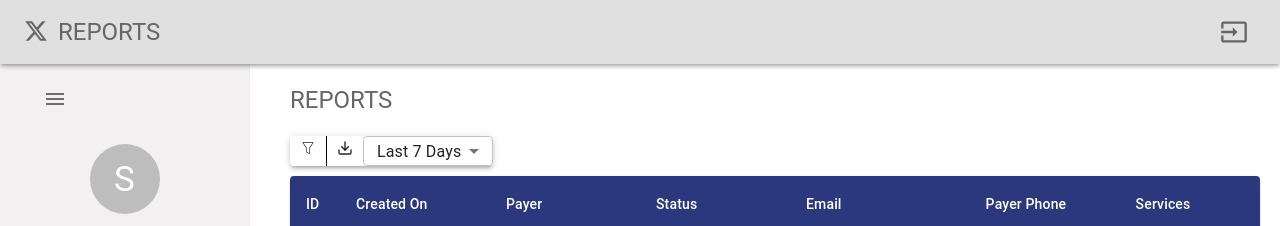
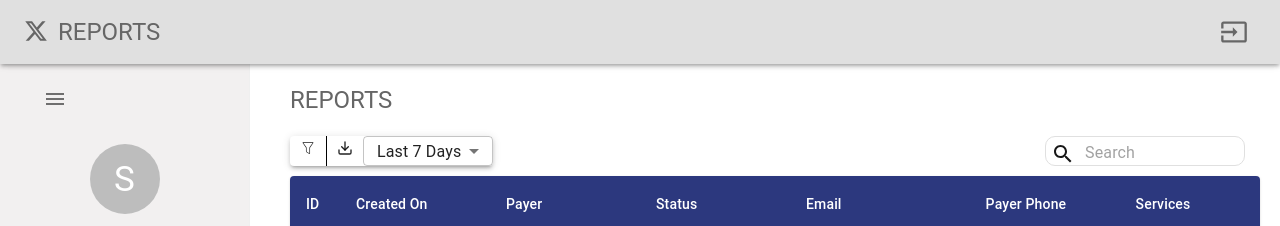
Before and after one commit to Sumant64/dynamic-table-report-mui, a Next.js app: page / in a window 1280 px wide. Shown: the top 226 px of the page. Built offline with nearby package versions, Linux system fonts and the light colour scheme.

Commit message:
search design

```diff
--- a/app/components/dynamicTable/ReportsPage.jsx
+++ b/app/components/dynamicTable/ReportsPage.jsx
@@ -1,5 +1,5 @@
 'use client'
-import { Box, Dialog, FormControl, InputLabel, MenuItem, Paper, Select } from '@mui/material';
+import { Box, Dialog, FormControl, InputBase, InputLabel, MenuItem, Paper, Select } from '@mui/material';
 import React, { useEffect, useState } from 'react';
 import data from '@/data/data.json'
 import { columnData } from '@/utils/tableHeader';
@@ -7,6 +7,7 @@ import ReportsTable from './ReportsTable';
 import { CiFilter } from "react-icons/ci";
 import { LuDownload } from "react-icons/lu";
 import ColumnFilterDialog from './ColumnFilterDialog';
+import SearchIcon from '@mui/icons-material/Search';
 
 const ReportsPage = () => {
     const [rowsPerPage, setRowsPerPage] = useState(10);
@@ -17,10 +18,10 @@ const ReportsPage = () => {
 
     const [openDialog, setOpenDialog] = useState('');
     const [sort, setSort] = useState('7Days');
+    const [searchValue, setSearchValue] = useState('');
 
     useEffect(() => {
         initialLoad();
-        console.log(sort)
     }, [page, rowsPerPage, sort]);
 
     const initialLoad = () => {
@@ -36,6 +37,18 @@ const ReportsPage = () => {
         }
     }
 
+    const handleNoSearch = () => {
+
+    }
+
+    const handleEnterPress = (e) => {
+
+    }
+
+    const handleSearch = () => {
+
+    }
+
 
     return (
         <>
@@ -48,9 +61,14 @@ const ReportsPage = () => {
             <Box paddingTop={"20px"}>
                 {/* Options Container */}
                 <Box sx={{
+                    display: 'flex',
+                    marginBottom: '10px',
+                    justifyContent: 'space-between',
+                    flexWrap: 'wrap'
+                }}>
+                    <Box component={Paper} elevation={3} sx={{
                         display: 'inline-flex',
-                    marginBottom: '10px'
-                }} component={Paper} elevation={3}>
+                    }}>
                         <Box sx={{ cursor: 'pointer', padding: '4px 10px', borderRight: '1px solid black' }} onClick={() => setOpenDialog('filter')}>
                             <CiFilter />
                         </Box>
@@ -72,9 +90,43 @@ const ReportsPage = () => {
                                 <MenuItem value="custom">Custom</MenuItem>
                             </Select>
                         </Box>
+                    </Box>
 
+                    {/* Search Container */}
+                    <Box sx={{
+                        position: 'relative',
+                        borderRadius: '10px',
+                        backgroundColor: "#fffffff0",
+                        border: `1px solid #e0e0e0`,
+                        padding: '5px',
+                        marginRight: '15px',
+                        marginTop: { xs: '10px', md: '0px' },
+                        width: { xs: '100%', md: '200px' },
+                        height: '30px',
+                        display: { xs: 'flex', md: 'flex' },
+                    }}>
+                        <SearchIcon sx={{ marginRight: '10px', cursor: 'pointer' }} onClick={handleSearch} />
+                        <InputBase
+                            placeholder="Search"
+                            value={searchValue}
+                            sx={{
+                                height: '30px',
+                                position: 'relative',
+                                top: '-4px'
+                            }}
+                            inputProps={{ 'aria-label': 'search' }}
+                            type="search"
+                            onChange={(e) => {
+                                setSearchValue(e.target.value);
+                                if (e.target.value == '') {
+                                    handleNoSearch();
+                                }
+                            }}
+                            onKeyDown={(e) => handleEnterPress(e)}
+                        />
+                    </Box>
+                </Box>
 
-                </Box>
                 {/* Custom Sort */}
                 {
                     sort === 'custom' &&
```
Lines whose indentation alone changed are shown as unchanged.
